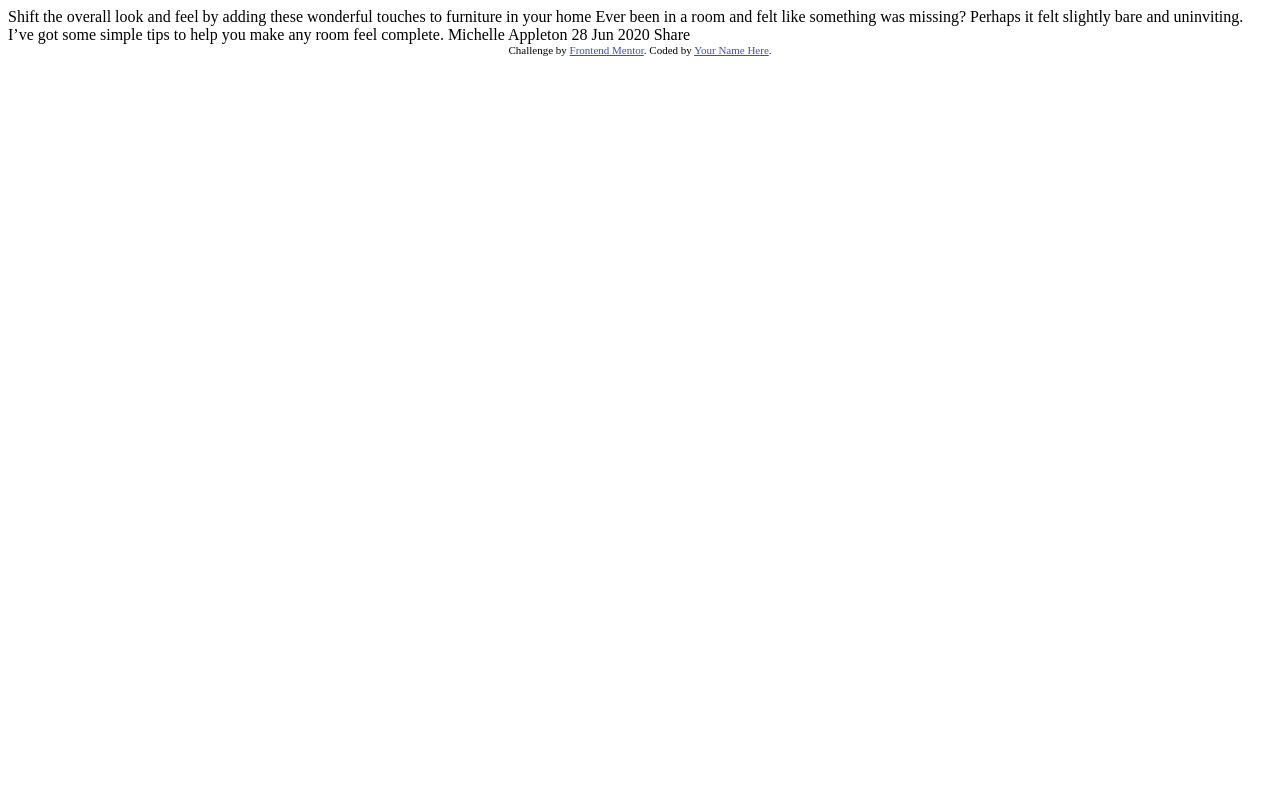
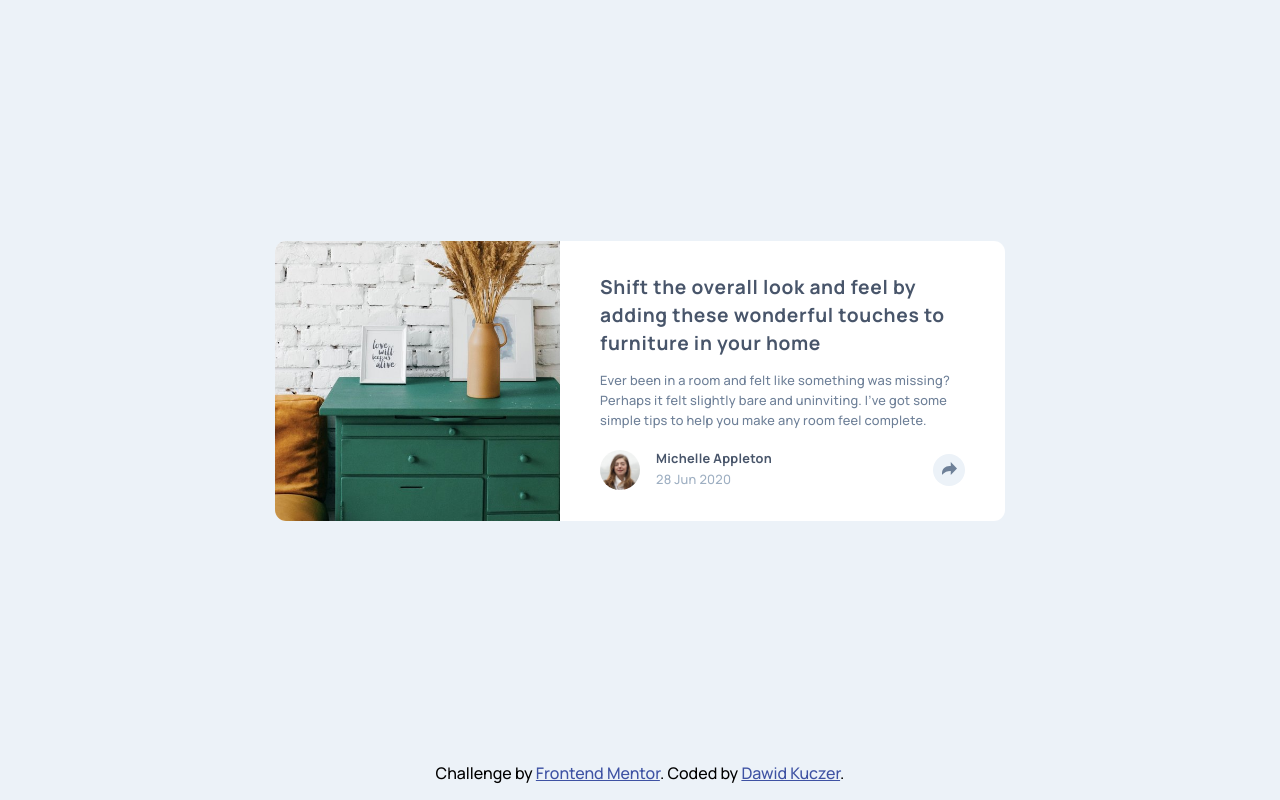
Before and after one commit to dadko44/article-preview-component-main, a plain HTML site: page index.html in a window 1280 px wide. Drawn offline with Linux system fonts and the light colour scheme.

Commit message:
well finished both designs

```diff
--- /dev/null
+++ b/css/index.css
@@ -0,0 +1,187 @@
+:root{
+    --very-dark-grayish-blue: hsl(217, 19%, 35%);
+    --desaturated-dark-blue: hsl(214, 17%, 51%);
+    --grayish-blue: hsl(212, 23%, 69%);
+    --light-grayish-blue: hsl(210, 46%, 95%);
+}
+body{
+
+    display: flex;
+    flex-direction: column;
+    min-height: 100vh;
+    margin: 0;
+    font-family: 'Manrope', sans-serif;
+    background-color: var(--light-grayish-blue);
+}
+main{
+    position: relative;
+    box-sizing: border-box;
+    margin: auto;
+    width: 20.625rem;
+    overflow: hidden;
+    border-radius: 0.7rem;
+    background-color: white;
+    letter-spacing: 0.015625rem;
+}
+.positioning-wrapper{
+    margin: auto;
+    position: relative;
+}
+h1{
+    margin-top: 0;
+    font-size: 1rem;
+    color: var(--very-dark-grayish-blue);
+    line-height: 1.5rem;
+}
+p{
+    font-size: 0.8rem;
+    color: var(--desaturated-dark-blue);
+    line-height: 1.25rem;
+
+}
+h2{
+    font-size: 0.8rem;
+    font-weight: 700;
+    color: var(--very-dark-grayish-blue);
+    margin: 0 0 0 1rem;
+}
+span{
+    font-weight: 500;
+    color: var(--grayish-blue);
+    line-height: 1.5rem;
+}
+.hero-image{
+    width: 20.625rem;
+    height: 12.5rem;
+    object-fit: cover;
+    object-position: 0% 26.5%;
+}
+.article-section{
+    padding: 1.95rem 2.2rem 1rem 2rem;
+}
+.author-share-wrapper{
+    display: flex;
+    justify-content: space-between;
+    flex-direction: row;
+    margin-top: 2rem;
+}
+.author-details-wrapper{
+    display: flex;
+    flex-direction: row;
+}
+.author-avatar{
+    width: 2.5rem;
+    height: 2.5rem;
+    border-radius: 50%;
+    margin: auto 0 auto 0;
+}
+
+.share-bttn{
+    width: 2rem;
+    height: 2rem;
+    border: none;
+    border-radius: 50%;
+    margin: auto 0 auto 0;
+    background-color: var(--light-grayish-blue);
+    cursor: pointer;
+}
+.share-panel{
+    z-index: 2;
+    position: absolute;
+    width: 100%;
+    bottom: 0;
+    height: 0rem;
+    display: flex;
+    overflow: hidden;
+    justify-content: space-between;
+    background-color: var(--very-dark-grayish-blue);
+    transition: height 0.5s;
+}
+.desktop-share-panel{
+    display: none;
+}
+.share-panel-add-height{
+    height: 4rem;
+    overflow: visible;
+}
+.share-icons-wrapper{
+    display:flex;
+    flex-direction: row;
+    justify-content: space-between;
+    margin: auto 0 auto 1rem;
+    width: 12rem;
+}
+.share-text{
+    color: var(--grayish-blue);
+    font-weight: 500;
+    text-transform: uppercase;
+    letter-spacing: 0.3rem;
+}
+.mobile-share-bttn-wrapper{
+    margin: auto 2rem auto 0;
+}
+.active-share-bttn{
+    background-color: var(--desaturated-dark-blue);
+}
+.active-share-icon{
+    filter: invert(100%) brightness(200%);
+}
+
+@media (min-width: 55rem){
+    main{
+        display: flex;
+        flex-direction: row;
+        width: 45.625rem;
+    }
+    h1{
+        font-size: 1.2rem;
+        letter-spacing: 0.04rem;
+        line-height: 1.75rem;
+        margin-bottom: 0.2rem;
+    }
+    .article-section{
+        padding: 2rem 2.5rem 0rem 2.5rem;
+    }
+    .hero-image{
+        display: block;
+        width: 17.8125rem;
+        height: 17.5rem;
+        object-fit: cover;
+        object-position: 0% 26.5%;
+    }
+    .author-share-wrapper{
+        margin-top: 1.2rem;
+    }
+    .share-panel{
+        width: 15.4rem;
+        border-radius: 0.7rem;
+    }
+    .mobile-share-panel{
+        display: none;
+    }
+    .desktop-share-panel{
+        display: flex;
+        bottom: 6rem;
+        left: 34.5rem;
+    }
+    .desktop-share-panel::after{
+        content: '';
+        position: absolute;
+        display: block;
+        width: 0;
+        z-index: 2;
+        border-style: solid;
+        border-color: var(--very-dark-grayish-blue) transparent;
+        border-width: 0.8rem 0.8rem 0rem;
+        bottom: -0.8rem;
+        left: 52.5%;
+        margin-left: -1.25rem;
+    }
+}
+
+.attribution {
+    margin: 0 auto 1rem auto;
+    font-size: 1rem;
+    /* text-align: center;  */
+    }
+.attribution a { color: hsl(228, 45%, 44%); }
--- a/index.html
+++ b/index.html
@@ -4,33 +4,73 @@
 	<meta charset="UTF-8">
 	<meta name="viewport" content="width=device-width, initial-scale=1.0"> <!-- displays site properly based on user's device -->
 
+	<link rel="stylesheet" href="css/index.css">
 	<link rel="icon" type="image/png" sizes="32x32" href="./images/favicon-32x32.png">
 
+	<link rel="preconnect" href="https://fonts.googleapis.com">
+	<link rel="preconnect" href="https://fonts.gstatic.com" crossorigin>
+	<link href="https://fonts.googleapis.com/css2?family=Manrope:wght@500;700&display=swap" rel="stylesheet">
+	<!-- *** google fonts *** -->
+
 	<title>Frontend Mentor | Article preview component</title>
-
-  <!-- Feel free to remove these styles or customise in your own stylesheet 👍 -->
-  <style>
-    .attribution { font-size: 11px; text-align: center; }
-    .attribution a { color: hsl(228, 45%, 44%); }
-  </style>
 </head>
 <body>
-
+	<div class="positioning-wrapper">
+		<main>
+			<section class="hero-image-section">
+				<img class="hero-image" src="images/drawers.jpg" alt="a picture of a drawer">
+			</section>
+			<section class="article-section">
+				<h1>
 					Shift the overall look and feel by adding these wonderful
 					touches to furniture in your home
-
+				</h1>
+				<p>
 					Ever been in a room and felt like something was missing? Perhaps
 					it felt slightly bare and uninviting. I’ve got some simple tips
 					to help you make any room feel complete.
+				</p>
 
-  Michelle Appleton
-  28 Jun 2020
-
-  Share
-
+				<div class="author-share-wrapper">
+					<div class="author-details-wrapper">
+						<img class="author-avatar" src="images/avatar-michelle.jpg" alt="author avatar">
+						<h2>
+							Michelle Appleton <br>
+							<span>28 Jun 2020</span>
+						</h2>
+					</div>
+					<button id="share-bttn" class="share-bttn" type="button"  onfocusin="showSharePanel()" onblur="hideSharePanel()">
+						<img id="share-icon" src="images/icon-share.svg" alt="share icon">
+					</button>
+				</div>
+			</section>
+			<div id="mobile-share-panel" class="share-panel mobile-share-panel">
+				<div class="share-icons-wrapper">
+					<h2 class="share-text">share</h2>
+					<img tabindex="1" src="images/icon-facebook.svg">
+					<img tabindex="2" src="images/icon-twitter.svg">
+					<img tabindex="3" src="images/icon-pinterest.svg">
+				</div>
+				<div class="mobile-share-bttn-wrapper">
+					<button class="share-bttn active-share-bttn" type="button">
+						<img class="active-share-icon" src="images/icon-share.svg" alt="share icon">
+					</button>
+				</div>
+			</div>
+		</main>
+		<div id="desktop-share-panel" class="share-panel desktop-share-panel">
+			<div class="share-icons-wrapper">
+				<h2 class="share-text">share</h2>
+				<img tabindex="1" src="images/icon-facebook.svg">
+				<img tabindex="2" src="images/icon-twitter.svg">
+				<img tabindex="3" src="images/icon-pinterest.svg">
+			</div>
+		</div>
+	</div>
 	<div class="attribution">
 		Challenge by <a href="https://www.frontendmentor.io?ref=challenge" target="_blank">Frontend Mentor</a>.
-    Coded by <a href="#">Your Name Here</a>.
+		Coded by <a href="https://www.frontendmentor.io/profile/dadko44/solutions">Dawid Kuczer</a>.
 	</div>
+	<script src="js/index.js"></script>
 </body>
 </html>
--- /dev/null
+++ b/js/index.js
@@ -0,0 +1,17 @@
+let mobileSharePanel = document.getElementById('mobile-share-panel');
+let desktopSharePanel = document.getElementById('desktop-share-panel');
+let shareIcon = document.getElementById('share-icon');
+let shareBttn = document.getElementById('share-bttn');
+
+let showSharePanel = function(){
+    shareIcon.classList.add('active-share-icon');
+    shareBttn.classList.add('active-share-bttn');
+    mobileSharePanel.classList.add('share-panel-add-height');
+    desktopSharePanel.classList.add('share-panel-add-height');
+}
+let hideSharePanel = function(){
+    shareIcon.classList.remove('active-share-icon');
+    shareBttn.classList.remove('active-share-bttn');
+    mobileSharePanel.classList.remove('share-panel-add-height');
+    desktopSharePanel.classList.remove('share-panel-add-height')
+}
```
Also changed, not shown: screenshot.png (added), 2 other files. Lines whose indentation alone changed are shown as unchanged.
